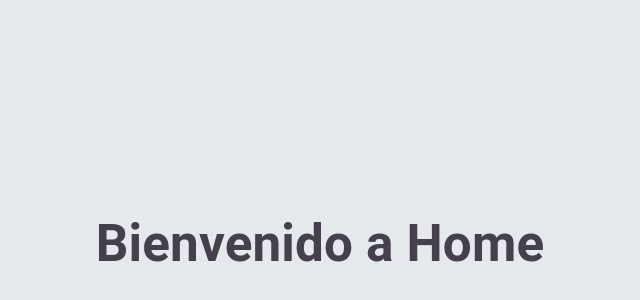
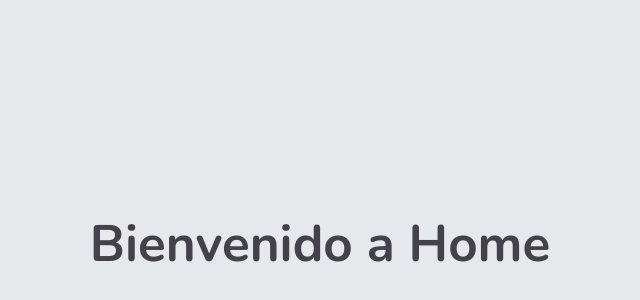
Before and after one commit to caavila1101/colombia-noviolenta, a React (Vite) app: page / in a window 1280 px wide. Shown: the part 156-456 px from the top of the page, without its empty margins (320-960 px from the left). Built offline with nearby package versions, Linux system fonts and the light colour scheme.

Commit message:
feat(theme.ts): Se agrego la tipografía global

```diff
--- a/src/theme.ts
+++ b/src/theme.ts
@@ -2,6 +2,13 @@
 import { createTheme } from "@mui/material/styles";
 
 const theme = createTheme({
+  typography: {
+    fontFamily: [
+      'Nunito', // Reemplaza con el nombre de tu fuente
+      'Roboto',
+      'sans-serif',
+    ].join(','),
+  },
   palette: {
   primary: {
     main: "#41A3DC", // Azul
```
